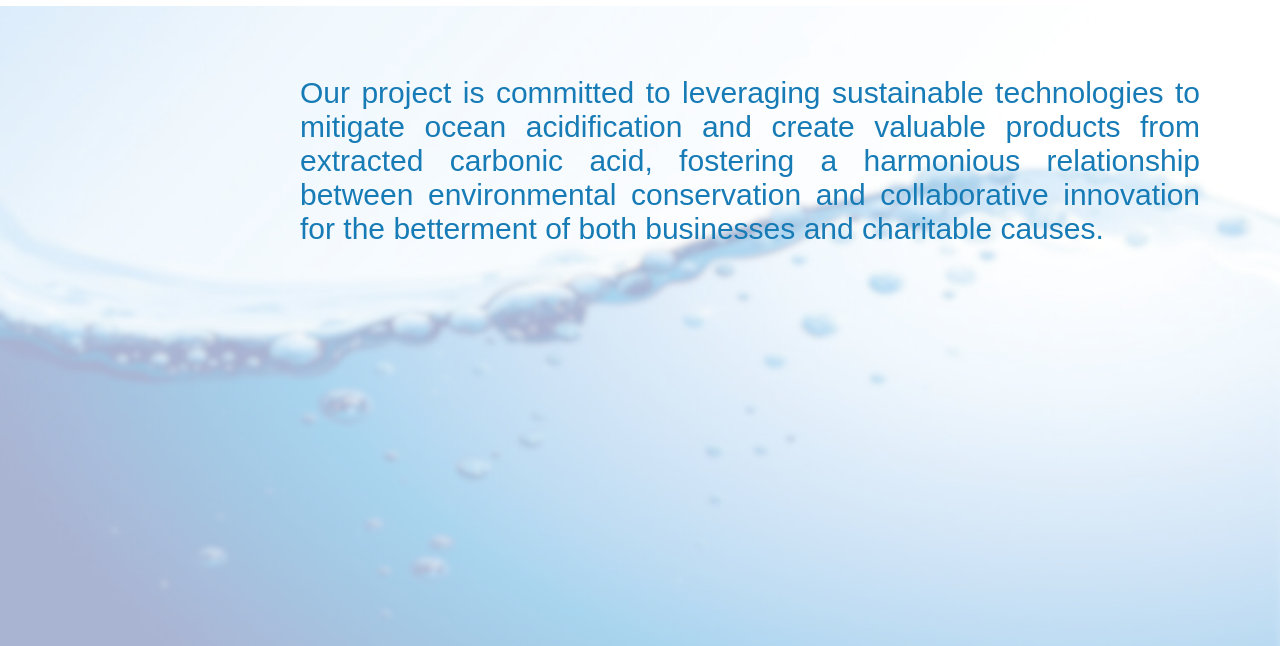
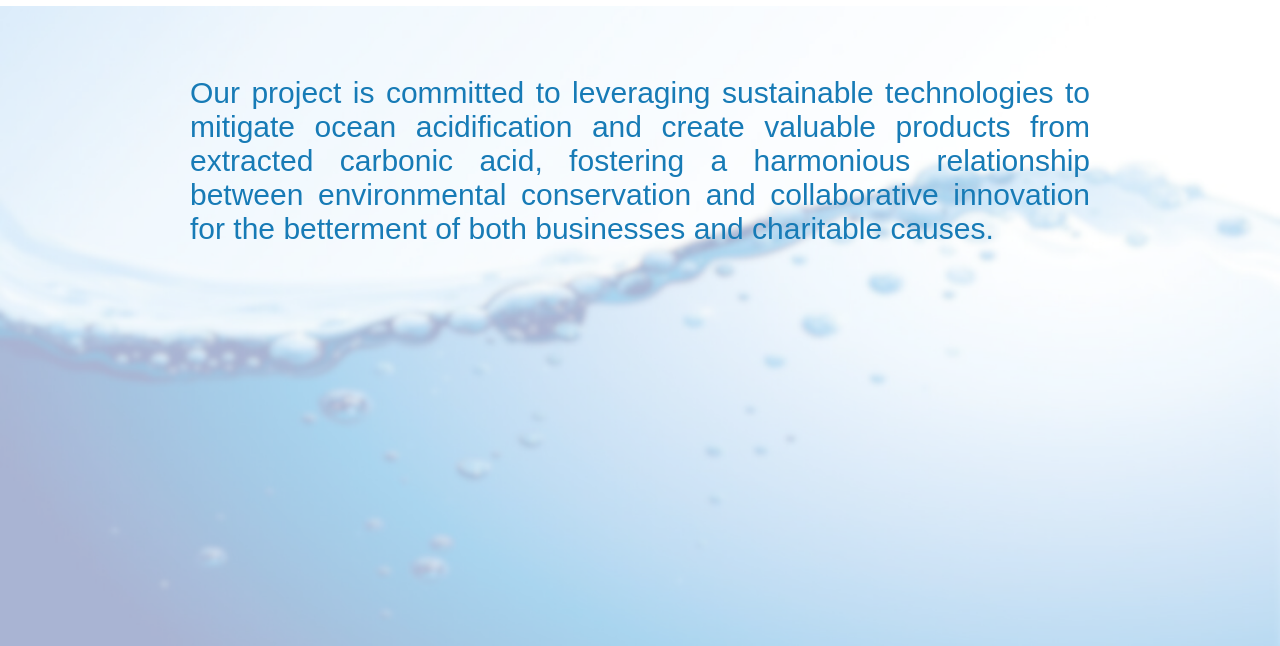
Before and after one commit to Prayas-35/pHighters, a plain HTML site: page index.html in a window 1280 px wide. Shown: the part 154-800 px from the top of the page. Drawn offline with Linux system fonts and the light colour scheme.

Commit message:
restruct

```diff
--- a/index.html
+++ b/index.html
@@ -11,7 +11,6 @@
 </head>
 
 <body>
-    <div class="home">
     <div class="navbar">
         <a href="/pHighters" class="name"> <img src="pHighters.png"></a>
         <nav>
@@ -23,12 +22,15 @@
         </nav>
     </div>
 
+    <div class="home">
         <div class="mission">
-            <p>Our project is committed to leveraging sustainable technologies to mitigate ocean acidification and create
-                valuable products from extracted carbonic acid, fostering a harmonious relationship between environmental
-                conservation and collaborative innovation for the betterment of both businesses and charitable causes.</p>
+            <p>Our project is committed to leveraging sustainable technologies to mitigate ocean acidification and
+                create
+                valuable products from extracted carbonic acid, fostering a harmonious relationship between
+                environmental
+                conservation and collaborative innovation for the betterment of both businesses and charitable causes.
+            </p>
         </div>
-
     </div>
 
 </body>
--- a/styles.css
+++ b/styles.css
@@ -15,7 +15,7 @@ img {
 .navbar {
     position: fixed;
     z-index: 1000;
-    width : 100%;
+    width: 100%;
     height: 160px;
     background-color: rgb(255, 255, 255);
 }
@@ -55,16 +55,20 @@ nav {
     }
 }
 
+.home {
+    display: flex;
+    justify-content: center;
+    height: 100vh;
+    width: 100vw;
+}
+
 .mission {
-    display: flex;
     --min-height: 225px;
     margin-top: 200px;
     --overflow-wrap: break-word;
     width: 900px;
     font-size: 30px;
     font-family: Arial, Helvetica, sans-serif;
-    margin-left: 300px;
-    flex-direction: column;
     text-align: justify;
     color: #177bb6;
 }
```
Lines whose indentation alone changed are shown as unchanged.
